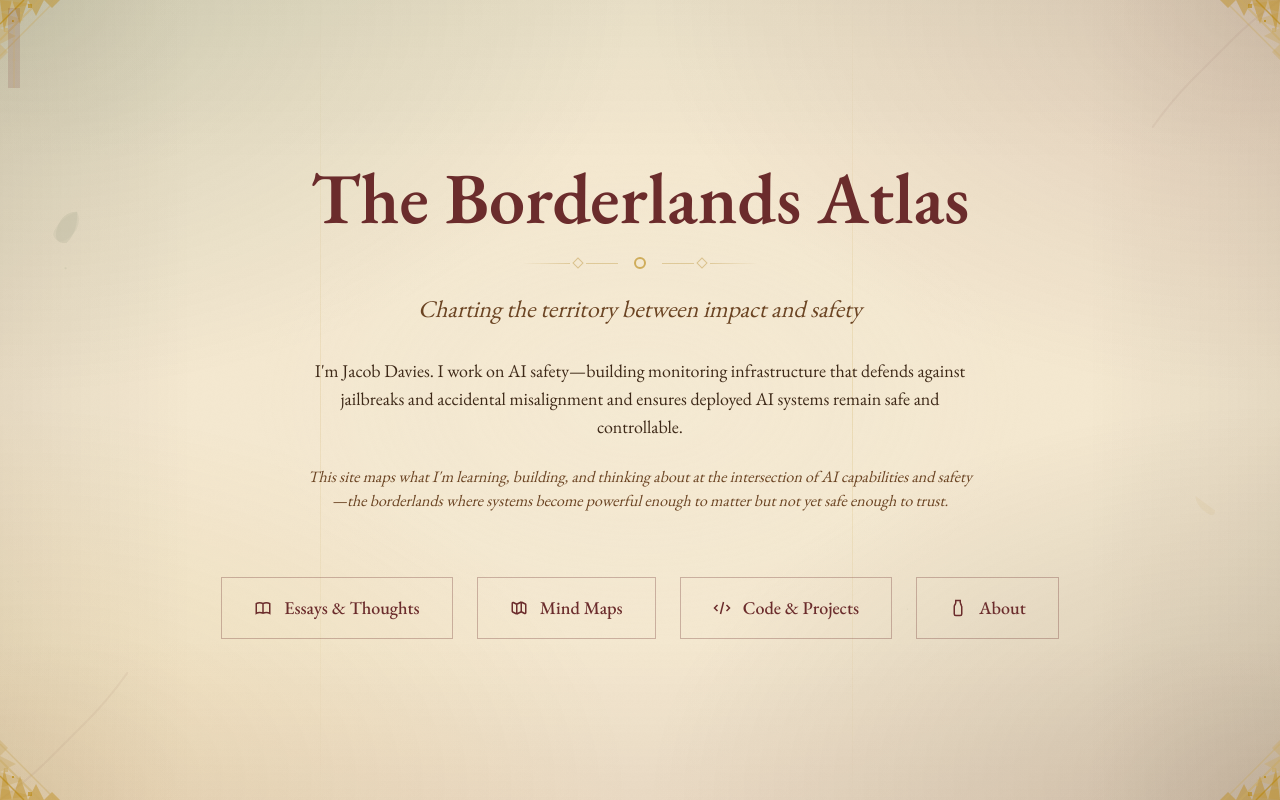
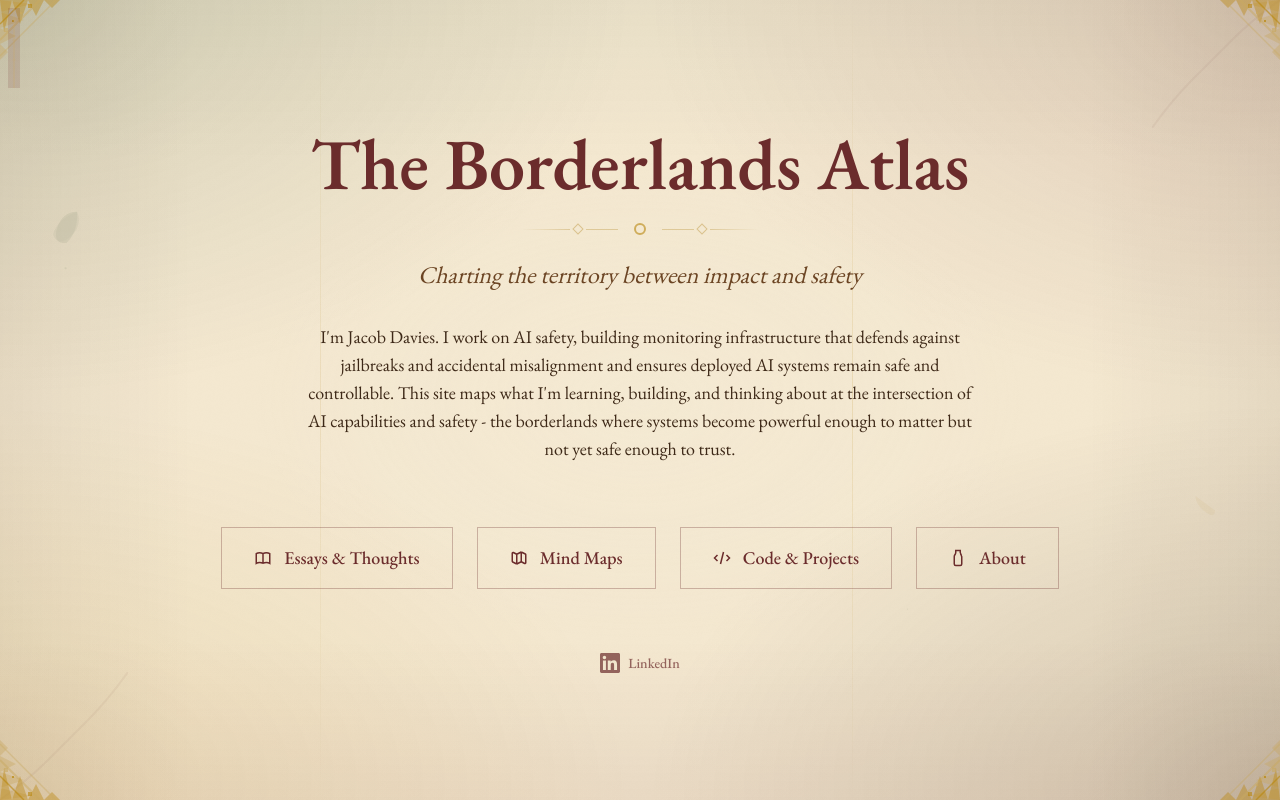
Before and after one commit to jacobdaviescam/The-Borderlands-Atlas, a Next.js app: page / in a window 1280 px wide. Built offline with nearby package versions, Linux system fonts and the light colour scheme.

Commit message:
Adding LinkedIn

```diff
--- a/app/about/page.tsx
+++ b/app/about/page.tsx
@@ -62,6 +62,34 @@
               </li>
             </ul>
           </div>
+
+          <div className="pt-8 mt-12 border-t border-gold/30">
+            <h2 className="text-2xl font-semibold text-burgundy mb-4">
+              Connect
+            </h2>
+            <p className="leading-relaxed mb-4">
+              Feel free to reach out or connect with me:
+            </p>
+            <div className="flex items-center gap-3">
+              <a
+                href="https://www.linkedin.com/in/jacob-davies-5199b419b/"
+                target="_blank"
+                rel="noopener noreferrer"
+                className="inline-flex items-center gap-2 text-burgundy hover:text-brass transition-colors text-lg font-medium group"
+              >
+                <svg
+                  width="24"
+                  height="24"
+                  viewBox="0 0 24 24"
+                  fill="currentColor"
+                  className="group-hover:scale-110 transition-transform"
+                >
+                  <path d="M20.447 20.452h-3.554v-5.569c0-1.328-.027-3.037-1.852-3.037-1.853 0-2.136 1.445-2.136 2.939v5.667H9.351V9h3.414v1.561h.046c.477-.9 1.637-1.85 3.37-1.85 3.601 0 4.267 2.37 4.267 5.455v6.286zM5.337 7.433c-1.144 0-2.063-.926-2.063-2.065 0-1.138.92-2.063 2.063-2.063 1.14 0 2.064.925 2.064 2.063 0 1.139-.925 2.065-2.064 2.065zm1.782 13.019H3.555V9h3.564v11.452zM22.225 0H1.771C.792 0 0 .774 0 1.729v20.542C0 23.227.792 24 1.771 24h20.451C23.2 24 24 23.227 24 22.271V1.729C24 .774 23.2 0 22.222 0h.003z"/>
+                </svg>
+                <span>LinkedIn</span>
+              </a>
+            </div>
+          </div>
         </motion.div>
       </div>
     </PageLayout>
--- a/app/page.tsx
+++ b/app/page.tsx
@@ -53,13 +53,12 @@
             className="max-w-2xl mx-auto space-y-6 text-lg text-deep-brown"
           >
             <p>
-              I&apos;m Jacob Davies. I work on AI safety—building monitoring infrastructure
+              I&apos;m Jacob Davies. I work on AI safety, building monitoring infrastructure
               that defends against jailbreaks and accidental misalignment and ensures deployed AI systems remain safe
               and controllable.
-            </p>
-            <p className="text-base text-text-secondary italic">
+
               This site maps what I&apos;m learning, building, and thinking about at the intersection of
-              AI capabilities and safety—the borderlands where systems become powerful enough to matter
+              AI capabilities and safety - the borderlands where systems become powerful enough to matter
               but not yet safe enough to trust.
             </p>
           </motion.div>
@@ -76,6 +75,33 @@
             <NavLink href="/code" label="Code & Projects" icon="code" />
             <NavLink href="/about" label="About" icon="glass" />
           </motion.nav>
+
+          {/* Social Links */}
+          <motion.div
+            initial={{ opacity: 0 }}
+            animate={{ opacity: 1 }}
+            transition={{ delay: 1.0, duration: 0.8 }}
+            className="flex justify-center items-center gap-6 pt-8"
+          >
+            <a
+              href="https://www.linkedin.com/in/jacob-davies-5199b419b/"
+              target="_blank"
+              rel="noopener noreferrer"
+              className="group inline-flex items-center gap-2 text-burgundy/70 hover:text-burgundy transition-colors"
+            >
+              <motion.svg
+                width="20"
+                height="20"
+                viewBox="0 0 24 24"
+                fill="currentColor"
+                whileHover={{ scale: 1.1 }}
+                transition={{ duration: 0.2 }}
+              >
+                <path d="M20.447 20.452h-3.554v-5.569c0-1.328-.027-3.037-1.852-3.037-1.853 0-2.136 1.445-2.136 2.939v5.667H9.351V9h3.414v1.561h.046c.477-.9 1.637-1.85 3.37-1.85 3.601 0 4.267 2.37 4.267 5.455v6.286zM5.337 7.433c-1.144 0-2.063-.926-2.063-2.065 0-1.138.92-2.063 2.063-2.063 1.14 0 2.064.925 2.064 2.063 0 1.139-.925 2.065-2.064 2.065zm1.782 13.019H3.555V9h3.564v11.452zM22.225 0H1.771C.792 0 0 .774 0 1.729v20.542C0 23.227.792 24 1.771 24h20.451C23.2 24 24 23.227 24 22.271V1.729C24 .774 23.2 0 22.222 0h.003z"/>
+              </motion.svg>
+              <span className="text-sm font-medium">LinkedIn</span>
+            </a>
+          </motion.div>
         </motion.div>
       </div>
     </main>
```
